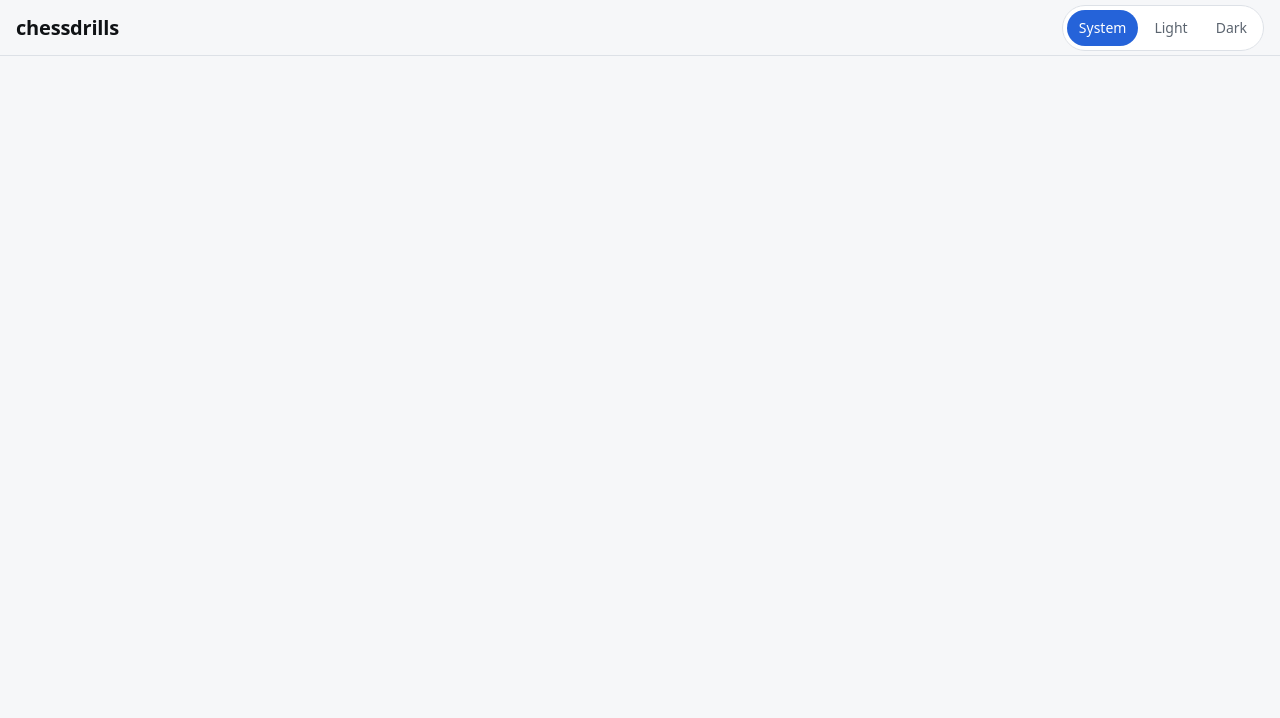
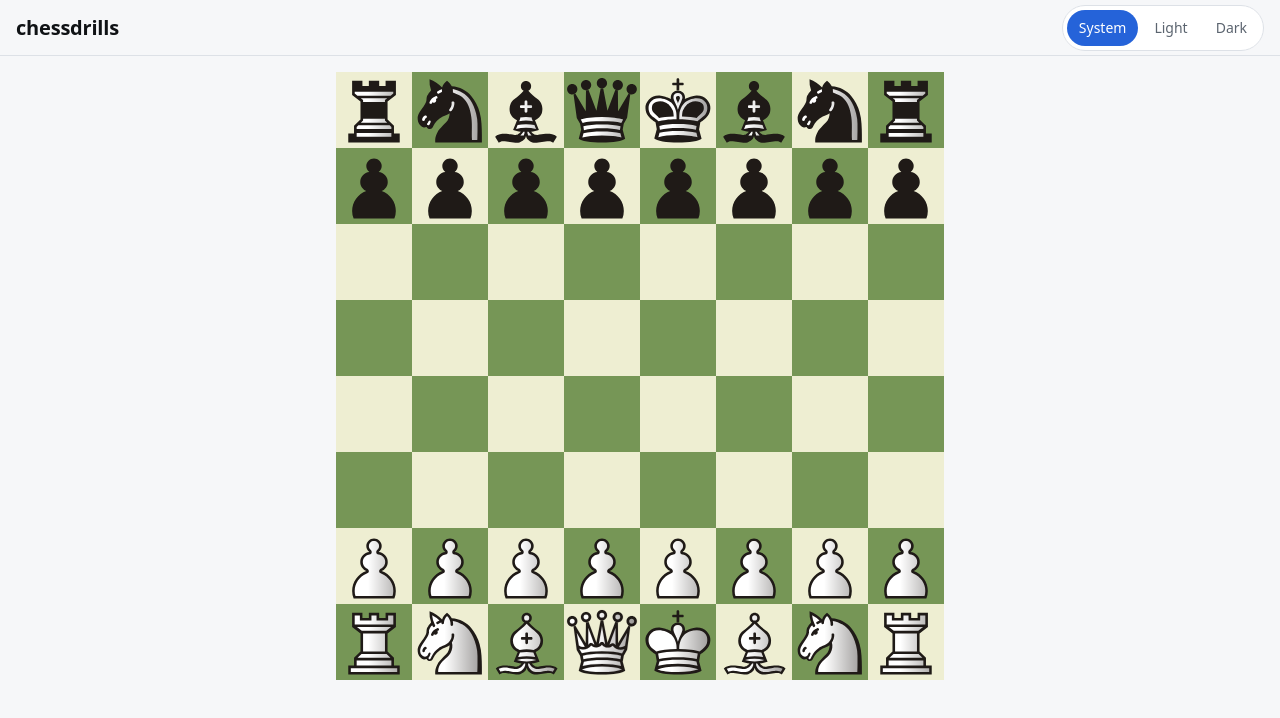
Before and after one commit to podlomar/chessdrills, a Preact app: page / in a window 1280 px wide. Shown: the top 718 px of the page. Built offline with nearby package versions, Linux system fonts and the light colour scheme.

Commit message:
feat(board): render 8×8 grid of squares from a Position
Co-Authored-By: Claude Opus 5.5 (1M context) <noreply@anthropic.com>

```diff
--- a/src/app/App.tsx
+++ b/src/app/App.tsx
@@ -1,6 +1,10 @@
 import styles from '@/app/App.module.css';
+import { Board } from '@/board/Board.tsx';
+import { positionFromFen } from '@/chess/position.ts';
 import { useTheme } from '@/theme/useTheme.ts';
 import { ThemeSwitcher } from '@/ui/ThemeSwitcher.tsx';
+
+const startPosition = positionFromFen();
 
 export function App() {
   const [preference, setPreference] = useTheme();
@@ -11,7 +15,9 @@ export function App() {
         <span class={styles.wordmark}>chessdrills</span>
         <ThemeSwitcher preference={preference} onChange={setPreference} />
       </header>
-      <main class={styles.main} />
+      <main class={styles.main}>
+        <Board position={startPosition} />
+      </main>
     </div>
   );
 }
--- /dev/null
+++ b/src/board/Board.module.css
@@ -0,0 +1,10 @@
+.board {
+  display: grid;
+  grid-template-columns: repeat(8, 1fr);
+  grid-template-rows: repeat(8, 1fr);
+  inline-size: 100%;
+  aspect-ratio: 1;
+  min-inline-size: 0;
+  padding: 0;
+  border: 0;
+}
--- /dev/null
+++ b/src/board/Board.tsx
@@ -0,0 +1,18 @@
+import styles from '@/board/Board.module.css';
+import { layoutSquares } from '@/board/layout.ts';
+import { Square } from '@/board/Square.tsx';
+import type { Position } from '@/chess/position.ts';
+
+interface BoardProps {
+  position: Position;
+}
+
+export function Board({ position }: BoardProps) {
+  return (
+    <fieldset class={styles.board} aria-label="Chessboard">
+      {layoutSquares().map(({ square, tone }) => (
+        <Square key={square} square={square} tone={tone} piece={position.pieceAt(square)} />
+      ))}
+    </fieldset>
+  );
+}
--- /dev/null
+++ b/src/board/Square.module.css
@@ -0,0 +1,15 @@
+.square {
+  display: grid;
+  place-items: center;
+  padding: 0;
+  border: 0;
+  border-radius: 0;
+}
+
+.light {
+  background-color: var(--board-light);
+}
+
+.dark {
+  background-color: var(--board-dark);
+}
--- /dev/null
+++ b/src/board/Square.tsx
@@ -0,0 +1,25 @@
+import type { SquareTone } from '@/board/layout.ts';
+import { Piece } from '@/board/Piece.tsx';
+import styles from '@/board/Square.module.css';
+import type { Piece as ChessPiece, Square as ChessSquare } from '@/chess/types.ts';
+
+interface SquareProps {
+  square: ChessSquare;
+  tone: SquareTone;
+  piece?: ChessPiece;
+}
+
+const describe = (square: ChessSquare, piece?: ChessPiece): string =>
+  piece ? `${square}, ${piece.color} ${piece.kind}` : square;
+
+export function Square({ square, tone, piece }: SquareProps) {
+  return (
+    <button
+      type="button"
+      class={`${styles.square} ${styles[tone]}`}
+      aria-label={describe(square, piece)}
+    >
+      {piece && <Piece piece={piece} />}
+    </button>
+  );
+}
--- /dev/null
+++ b/src/board/layout.ts
@@ -0,0 +1,22 @@
+import type { File, Rank, Square } from '@/chess/types.ts';
+
+export type SquareTone = 'light' | 'dark';
+
+export interface BoardSquare {
+  square: Square;
+  tone: SquareTone;
+}
+
+const files: readonly File[] = ['a', 'b', 'c', 'd', 'e', 'f', 'g', 'h'];
+const ranks: readonly Rank[] = ['1', '2', '3', '4', '5', '6', '7', '8'];
+
+const toneOf = (fileIndex: number, rankIndex: number): SquareTone =>
+  (fileIndex + rankIndex) % 2 === 0 ? 'dark' : 'light';
+
+export const layoutSquares = (): readonly BoardSquare[] =>
+  [...ranks].reverse().flatMap((rank) =>
+    files.map((file) => ({
+      square: `${file}${rank}` as const,
+      tone: toneOf(files.indexOf(file), ranks.indexOf(rank)),
+    })),
+  );
```
